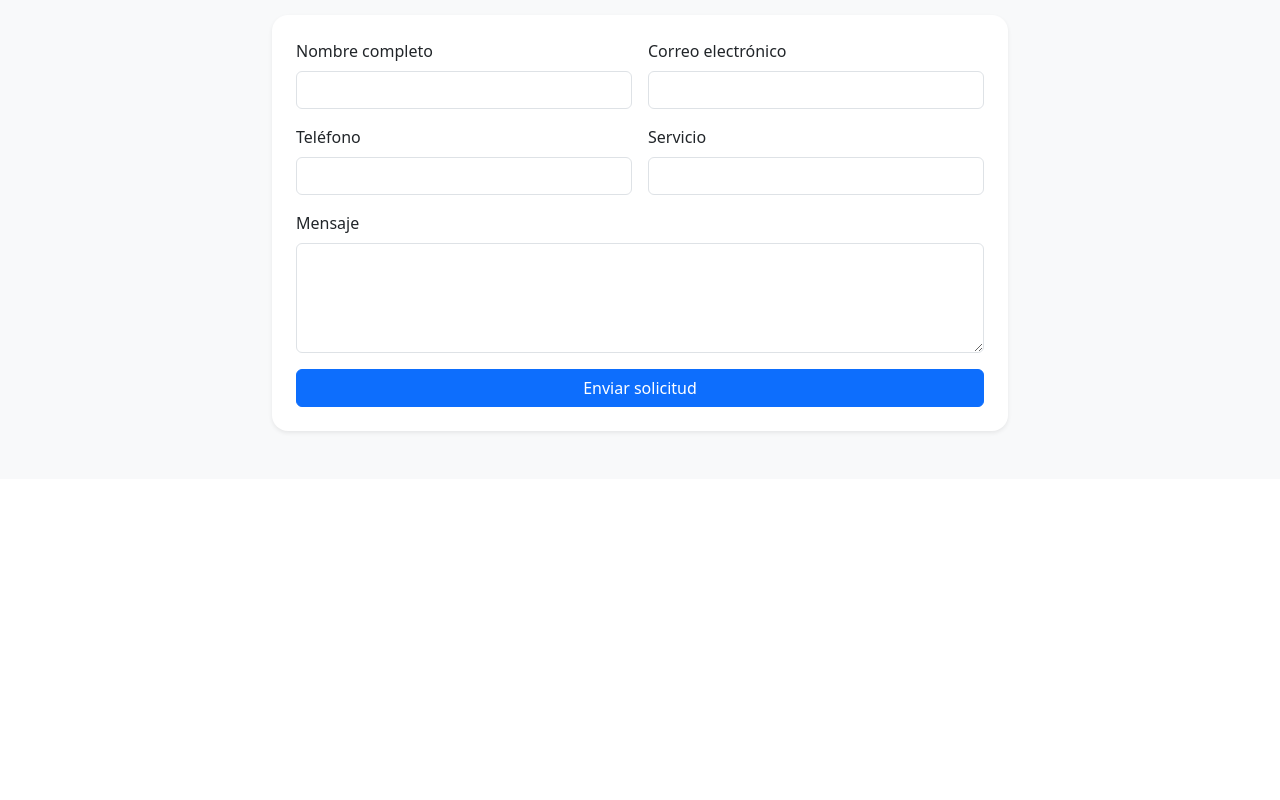
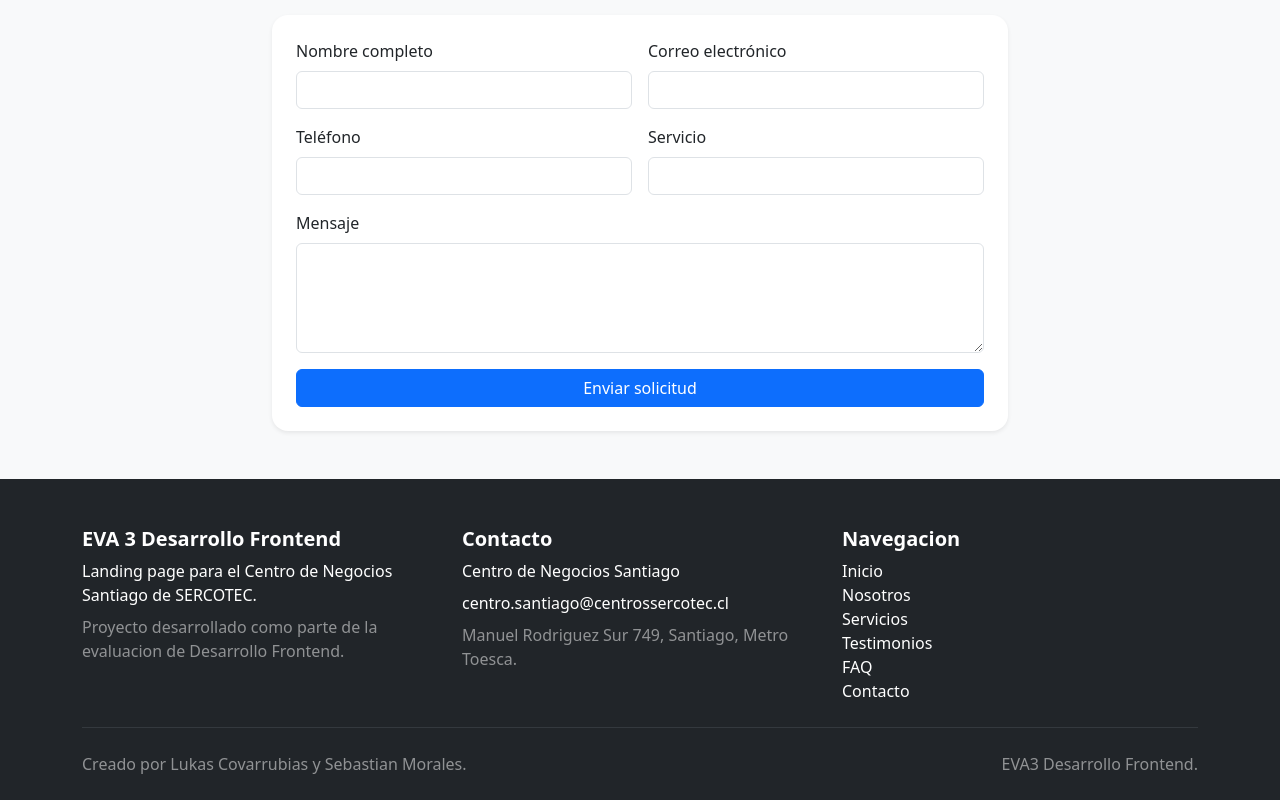
Before and after one commit to SebastianM69/EVA3_FRONTEND_MORALES_COVARRUBIAS, a React (Vite) app: page / in a window 1280 px wide. Shown: the part 2431-3231 px from the top of the page. Before the commit the page ends 2910 px from the top, so only its background shows below. Built offline with nearby package versions, Linux system fonts and the light colour scheme.

Commit message:
Creacion de footer

```diff
--- a/src/App.jsx
+++ b/src/App.jsx
@@ -6,6 +6,7 @@ import ServiceCard from './components/ServiceCard'
 import ContactForm from './components/ContactForm'
 import TestimonialsCarousel from './components/TestimonialsCarousel'
 import FaqAccordion from './components/FaqAccordion'
+import Footer from './components/Footer'
 import { obtenerServicios } from './services/api'
 
 function App() {
@@ -87,6 +88,8 @@ function App() {
           </div>
         </section>
       </main>
+
+      <Footer />
     </>
   )
 }
--- /dev/null
+++ b/src/components/Footer.jsx
@@ -0,0 +1,104 @@
+function Footer() {
+  return (
+    <footer className="bg-dark text-white pt-5 pb-4">
+      <div className="container">
+        <div className="row g-4">
+          <div className="col-md-4">
+            <h2 className="h5 fw-bold">
+              EVA 3 Desarrollo Frontend
+            </h2>
+
+            <p className="mb-2">
+              Landing page para el Centro de Negocios Santiago de SERCOTEC.
+            </p>
+
+            <p className="mb-0 text-white-50">
+              Proyecto desarrollado como parte de la evaluacion de Desarrollo Frontend.
+            </p>
+          </div>
+
+          <div className="col-md-4">
+            <h3 className="h5 fw-bold">
+              Contacto
+            </h3>
+
+            <p className="mb-2">
+              Centro de Negocios Santiago
+            </p>
+
+            <p className="mb-2">
+              <a
+                href="mailto:centro.santiago@centrossercotec.cl"
+                className="text-white text-decoration-none"
+              >
+                centro.santiago@centrossercotec.cl
+              </a>
+            </p>
+
+            <p className="mb-0 text-white-50">
+              Manuel Rodriguez Sur 749, Santiago, Metro Toesca.
+            </p>
+          </div>
+
+          <div className="col-md-4">
+            <h3 className="h5 fw-bold">
+              Navegacion
+            </h3>
+
+            <ul className="list-unstyled mb-0">
+              <li>
+                <a href="#inicio" className="text-white text-decoration-none">
+                  Inicio
+                </a>
+              </li>
+
+              <li>
+                <a href="#nosotros" className="text-white text-decoration-none">
+                  Nosotros
+                </a>
+              </li>
+
+              <li>
+                <a href="#servicios" className="text-white text-decoration-none">
+                  Servicios
+                </a>
+              </li>
+
+              <li>
+                <a href="#testimonios" className="text-white text-decoration-none">
+                  Testimonios
+                </a>
+              </li>
+
+              <li>
+                <a href="#faq" className="text-white text-decoration-none">
+                  FAQ
+                </a>
+              </li>
+
+              <li>
+                <a href="#contacto" className="text-white text-decoration-none">
+                  Contacto
+                </a>
+              </li>
+            </ul>
+          </div>
+        </div>
+
+        <hr className="border-secondary my-4" />
+
+        <div className="d-flex flex-column flex-md-row justify-content-between gap-2">
+          <p className="mb-0 text-white-50">
+            Creado por Lukas Covarrubias y Sebastian Morales.
+          </p>
+
+          <p className="mb-0 text-white-50">
+            EVA3 Desarrollo Frontend.
+          </p>
+        </div>
+      </div>
+    </footer>
+  )
+}
+
+export default Footer
```
